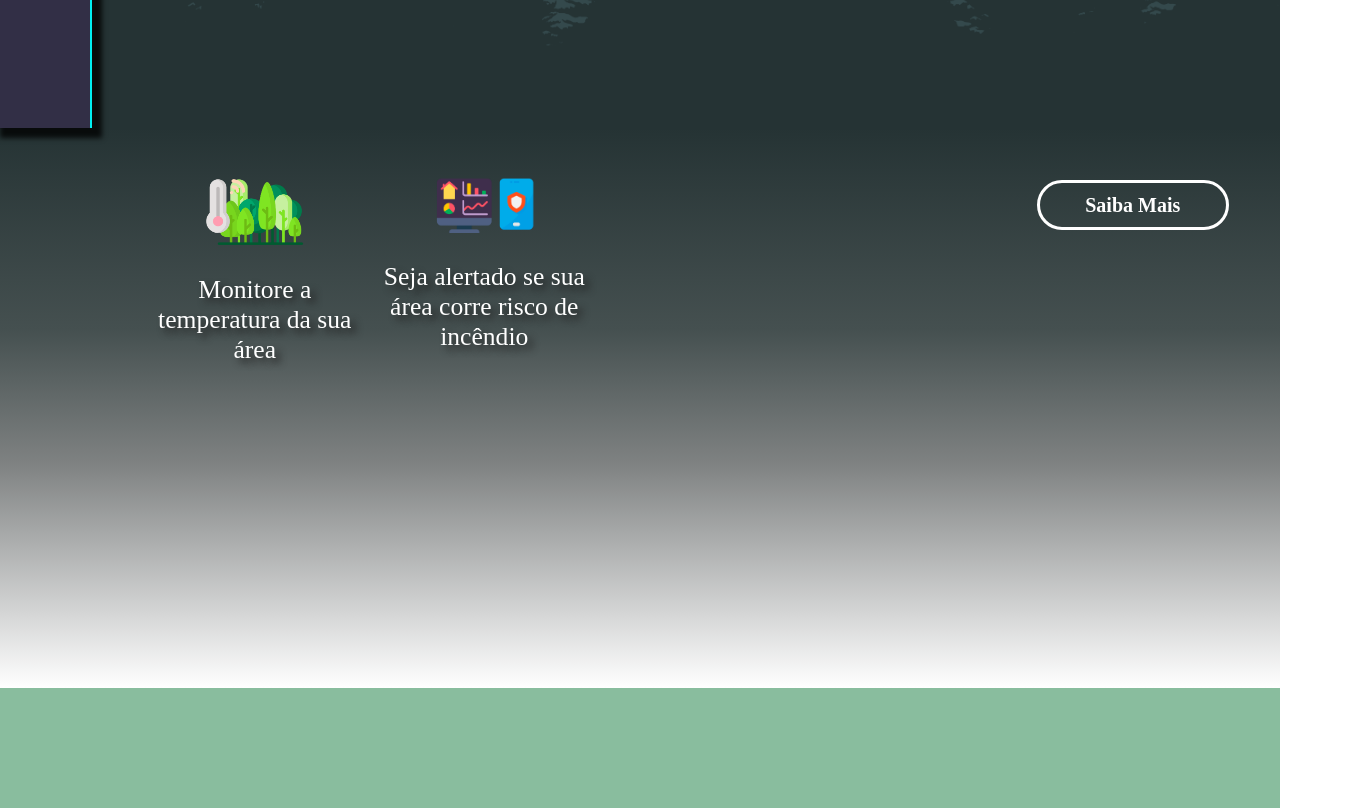
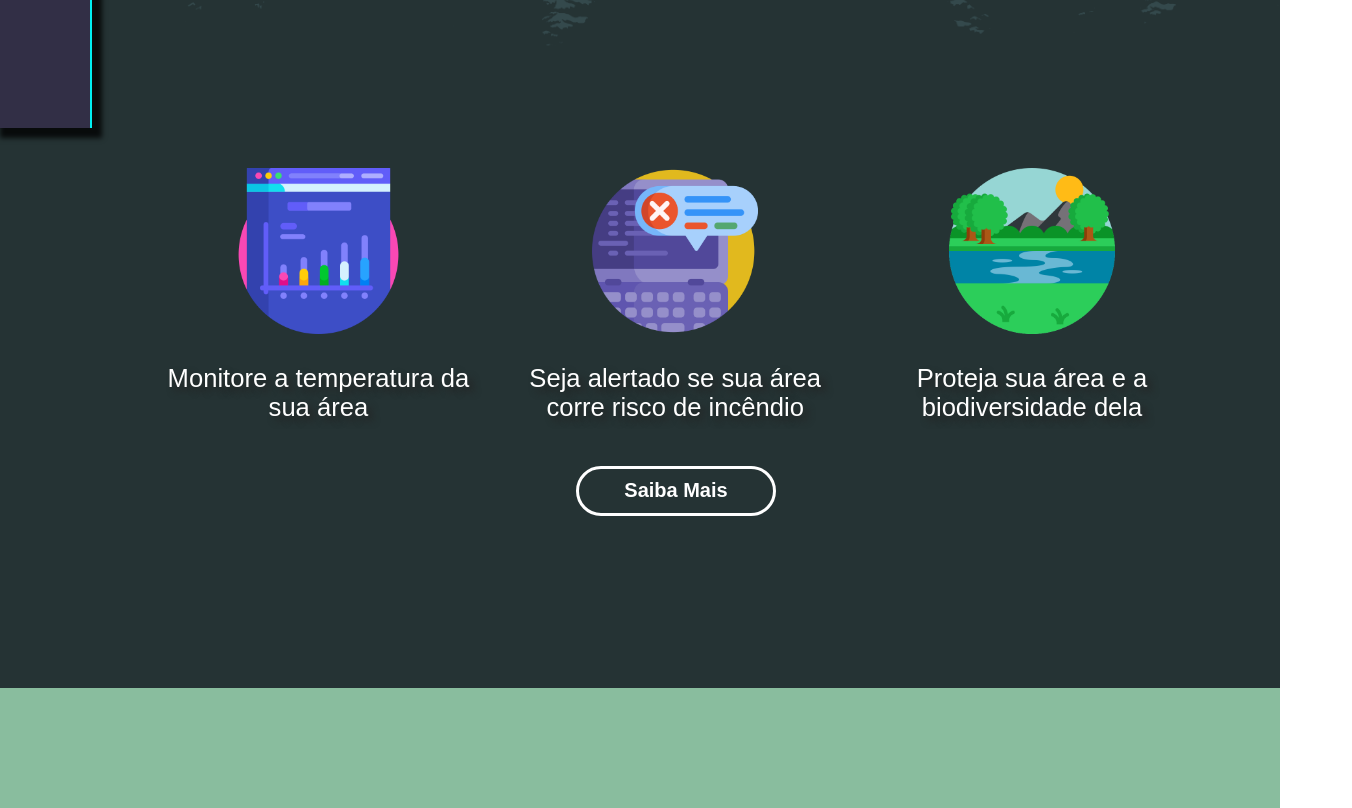
Before and after one commit to CampFire-florest-solutions/CampFire, a website: page projeto-site/public/index.html in a window 1280 px wide. Shown: the part 672-1480 px from the top of the page, 1352 px wide, since content can reach past the window. Drawn offline with Linux system fonts and the light colour scheme.

Commit message:
Mudanças no index 2.0

```diff
--- a/projeto-site/public/css/index.css
+++ b/projeto-site/public/css/index.css
@@ -16,6 +16,8 @@
 
  @import url('https://fonts.googleapis.com/css2?family=Dancing+Script&family=PT+Serif&display=swap');
  /*configurando a  pagina */
+
+ @import url('https://fonts.googleapis.com/css2?family=Poppins:wght@500&display=swap');
 
  html {
      scroll-behavior: smooth;
@@ -106,8 +108,7 @@
      float: right;
      height: 70vh;
      transition: 1s;
-     background: rgb(255, 255, 255);
-     background: linear-gradient(0deg, rgba(255, 255, 255, 1) 0%, rgba(127, 130, 130, 1) 40%, rgba(69, 80, 80, 1) 64%, rgba(37, 51, 52, 1) 100%);
+     background: rgb(37, 51, 52);
  }
 
  .team {
@@ -134,7 +135,7 @@
     background: #232323;
     color: white;
     transition: 1s;
-    font-family: "Poppins";
+    font-family: 'Poppins', sans-serif;
     border-top: #01bf6a 7px solid;
 }
 
@@ -227,7 +228,7 @@
  .intermedio a {
      color: white;
      font-size: 5.5vh;
-     margin-top: 2vh;
+     margin: 2vh 0.5vh;
  }
  .intermedio a:hover {
      color: rgba(255, 255, 255, 0.6);
@@ -306,11 +307,12 @@
      background: transparent;
      margin-left: 30vw;
      transition: 0.5s;
+     font-family: 'Poppins', sans-serif;
  }
 
  .more:hover {
-     background: mediumseagreen;
-     border: solid 3px mediumseagreen;
+     background: #01bf6a;
+     border: solid 3px #01bf6a;
  }
 
  /*configurando a section video da pagina*/
@@ -356,14 +358,14 @@
  .box_home {
      width: 86vw;
      margin-left: 10vw;
-     height: 80vh;
+     height: auto;
      margin-top: 5vh;
      display: inline-flex;
  }
 
  .box_home .box_home_item {
      width: 26vw;
-     height: 60vh;
+     height: auto;
      background: transparent;
      margin-left: 24px;
  }
@@ -377,25 +379,34 @@
     font-size: 2vw;
     color: white;
     text-shadow: 0.2em 0.2em 0.3em #232323;
-    font-family: "Poppins";
+    font-family: 'Poppins', sans-serif;
+    margin-bottom: 4vh;
+}
+
+.image3 {
+    width: 20%;
 }
 
 .saibamais {
     background-color: transparent;
     height: 50px;
-    width: 300px;
+    width: 200px;
     text-decoration: none;
     color: white;
     border: 3px white solid;
     outline: none;
     border-radius: 30px;
     font-weight: bolder;
-    font-family: "Poppins";
+    font-family: 'Poppins', sans-serif;
     font-size: 2.5vh;
-    margin-top: 1.5vh;
+    margin: 1.5vh 45% 0 45%;
     transition: 0.2s;
-    margin-left: 20%;
     cursor: pointer;
+}
+
+.saibamais:hover {
+    background-color: #01bf6a;
+    border: 3px #01bf6a solid;
 }
 
 
@@ -460,7 +471,7 @@
      outline: none;
      border-radius: 30px;
      font-weight: bolder;
-     font-family: "Poppins";
+     font-family: 'Poppins', sans-serif;
      font-size: 2.5vh;
      margin-top: 1.5vh;
      transition: 0.2s;
@@ -468,8 +479,8 @@
  }
 
 #btn_form:hover {
-    background: mediumseagreen;
-    border: solid 3px mediumseagreen;
+    background: #01bf6a;
+    border: solid 3px #01bf6a;
 }
 
 
--- a/projeto-site/public/index.html
+++ b/projeto-site/public/index.html
@@ -55,17 +55,19 @@
     <section class="about" id="about">
         <div class="box_home">
             <div class="box_home_item" class="um">
-                <img src="imagens/Prancheta 1.png" alt="">
+                <img src="imagens/statistics.png" alt="">
                 <p>Monitore a temperatura da sua área</p>
             </div>
             <div class="box_home_item" class="dois">
-                <img src="imagens/Prancheta 2.png" alt="">
+                <img src="imagens/notice.png" alt="">
                 <p>Seja alertado se sua área corre risco de incêndio</p>
             </div>
-            <div class="box_home_item" class="tres"></div>
-            <button onclick="saibamais()" class="saibamais">Saiba Mais</button>
+            <div class="box_home_item" class="tres">
+                <img class="image3" src="imagens/river.png" alt="">
+                <p>Proteja sua área e a biodiversidade dela</p>
+            </div>
         </div>
-
+        <button onclick="saibamais()" class="saibamais">Saiba Mais</button>
     </section>
     <section class="team" id="team">
 
```
Also changed, not shown: projeto-site/public/imagens/Prancheta 1.png (deleted), projeto-site/public/imagens/Prancheta 2.png (deleted), projeto-site/public/imagens/adaptive.png (added), projeto-site/public/imagens/notice.png (added), projeto-site/public/imagens/research.png (added), projeto-site/public/imagens/river.png (added), projeto-site/public/imagens/statistics.png (added).
